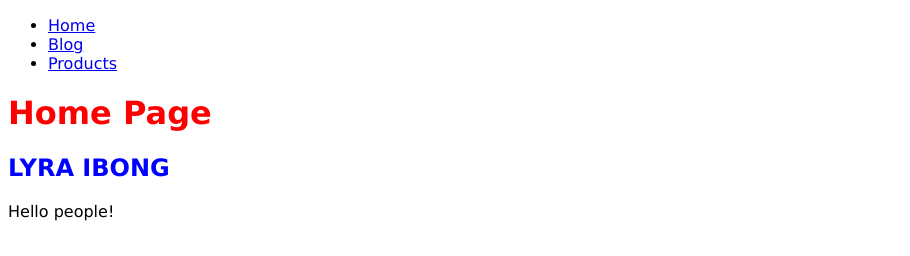
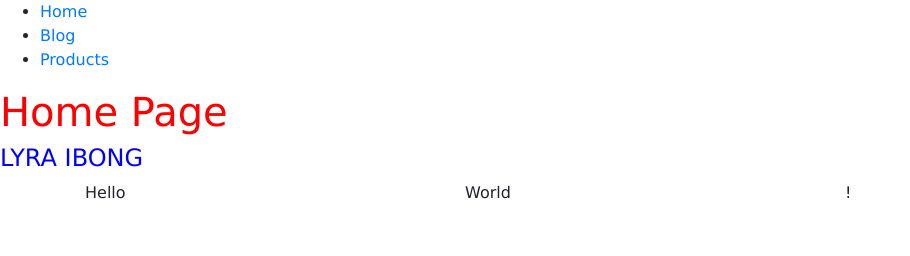
Before and after one commit to ramojej/gatsby-tuts, a Gatsby site: page / in a window 1280 px wide. Shown: the whole page, without its empty margins (0-910 px from the left). Built offline with nearby package versions, Linux system fonts and the light colour scheme; Gatsby itself is replaced by a stand-in of ours.

Commit message:
Using bootstrap

```diff
--- a/package.json
+++ b/package.json
@@ -14,6 +14,7 @@
     "test": "echo \"Write tests! -> https://gatsby.dev/unit-testing\" && exit 1"
   },
   "dependencies": {
+    "bootstrap": "^4.4.1",
     "gatsby": "^2.20.12",
     "react": "^16.12.0",
     "react-dom": "^16.12.0"
--- a/src/components/layout.js
+++ b/src/components/layout.js
@@ -1,5 +1,6 @@
 import React from "react"
 import Navbar from "./Navbar"
+import "bootstrap/dist/css/bootstrap.min.css"
 import "./layout.css"
 
 const layout = ({ children }) => {
--- a/src/pages/index.js
+++ b/src/pages/index.js
@@ -5,6 +5,12 @@ export default () => (
   <Layout>
     <h1 style={{ color: "red" }}>Home Page</h1>
     <h2 className="title">Lyra Ibong</h2>
-    Hello people!
+    <div className="container">
+      <div className="row">
+        <div className="col-4">Hello</div>
+        <div className="col-4">World</div>
+        <div className="col-4">!</div>
+      </div>
+    </div>
   </Layout>
 )
```
Also changed, not shown: 1 other file.
